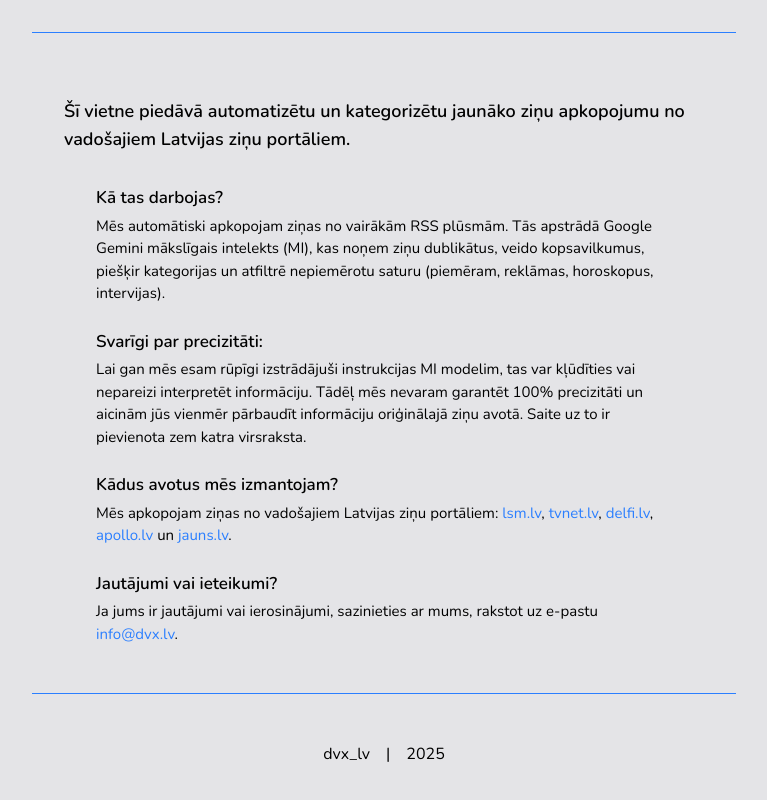
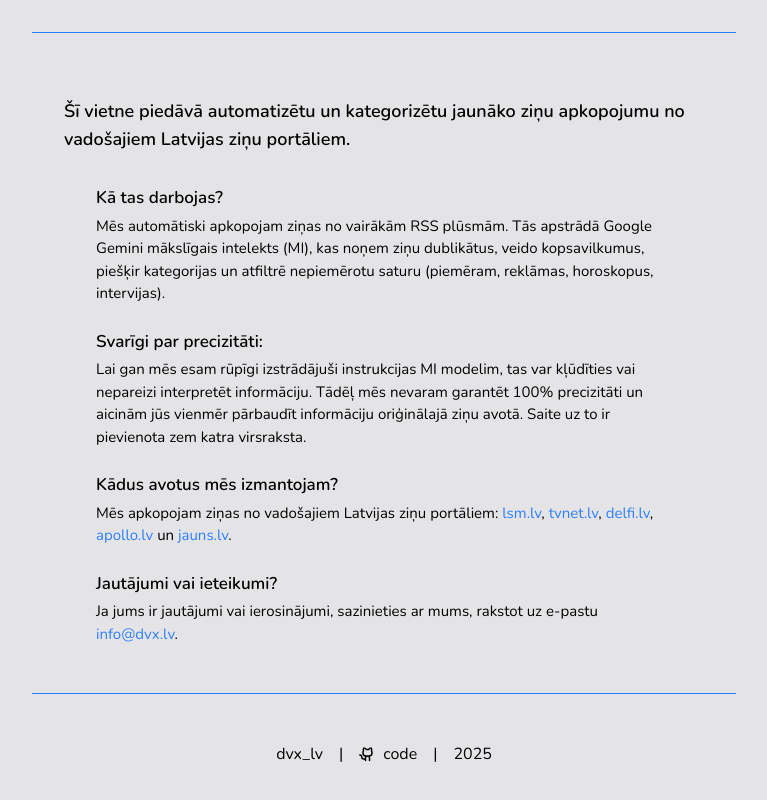
Before and after one commit to devinoff/news-app, a Next.js app: page / in a window 1280 px wide. Shown: the part 472-1272 px from the top of the page, without its empty margins (256-1023 px from the left). Built offline with nearby package versions, Linux system fonts and the light colour scheme; no server answers.

Commit message:
added github repo link

```diff
--- a/src/app/page.tsx
+++ b/src/app/page.tsx
@@ -1,4 +1,4 @@
-import {NewspaperIcon} from "@phosphor-icons/react/ssr";
+import {GithubLogoIcon, NewspaperIcon} from "@phosphor-icons/react/ssr";
 import Article from "@/components/Article";
 import WeatherWidget from "@/components/WeatherWidget";
 import path from "node:path";
@@ -55,8 +55,10 @@ export default async function Home() {
                       </li>
                   </ul>
                   <hr className='mt-12 w-full text-blue-500' />
-                  <div className='mt-12 flex justify-center gap-4'>
+                  <div className='mt-12 flex justify-center items-center gap-4'>
                       <a href='https://dvx.lv/'>dvx_lv</a>
+                      |
+                      <a href='https://github.com/devinoff/news-app' className='flex items-center gap-2'><GithubLogoIcon weight='bold' /> code</a>
                       |
                       <span>{new Date().getFullYear()}</span>
                   </div>
```
